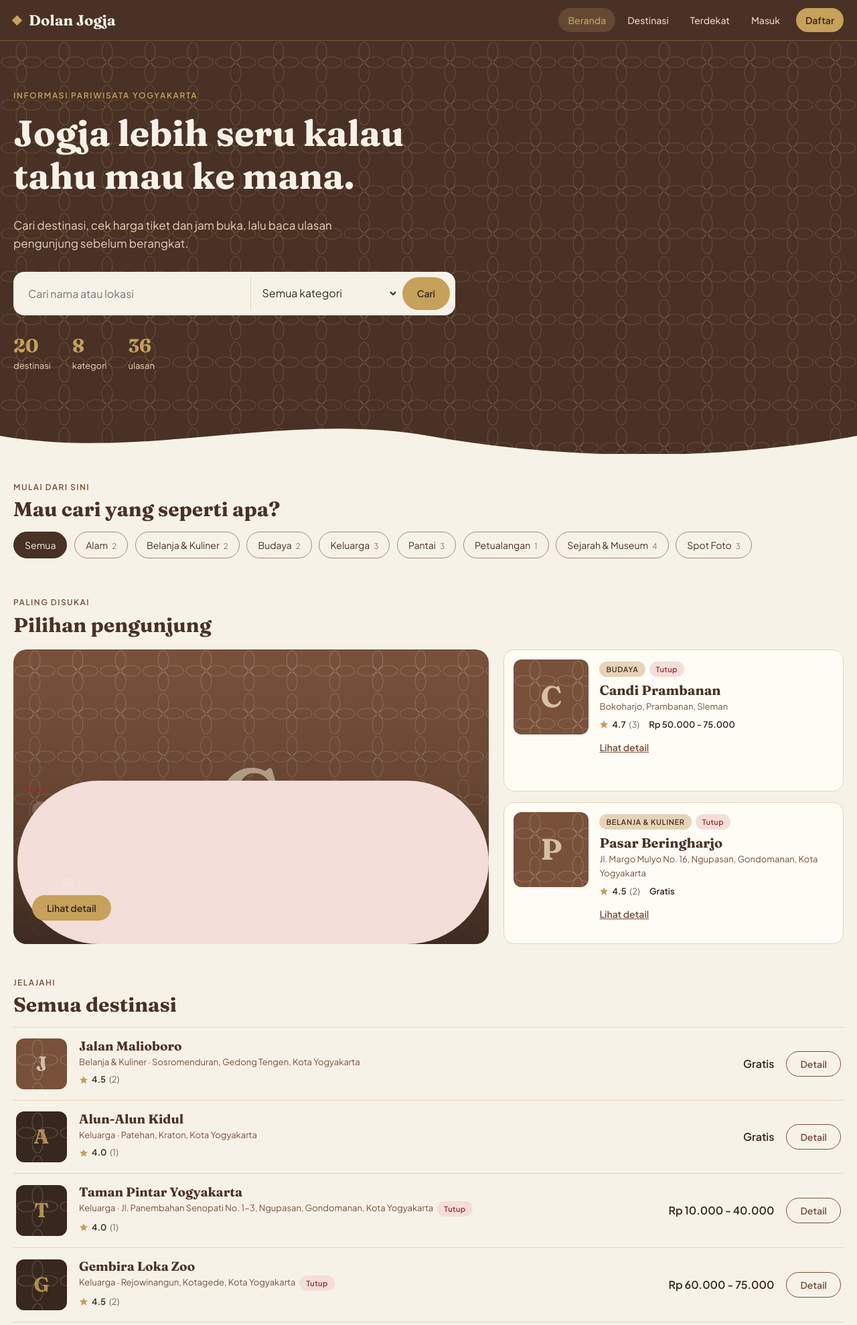
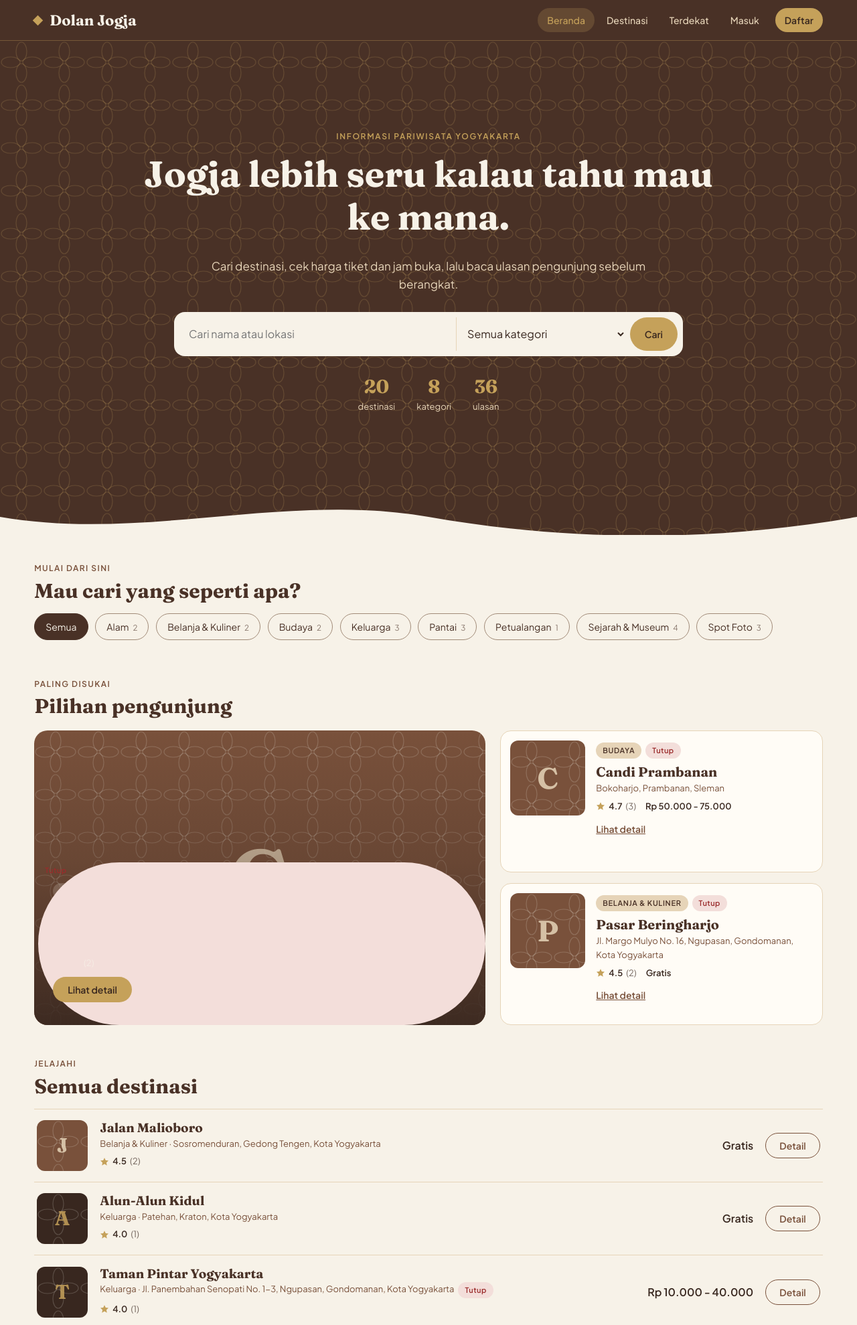
Before and after one commit to FerittoMoka/TubesPWD_A_7, a PHP site: page / in a window 1280 px wide. Shown: the top 1979 px of the page at 67% size. Run offline with PHP 8.4, Linux system fonts and the light colour scheme; data comes from the database, SQL or seed files in the repository.

Commit message:
fullscreen 2

```diff
--- a/TugasBesar/assets/css/style.css
+++ b/TugasBesar/assets/css/style.css
@@ -281,3 +281,21 @@ img { max-width: 100%; }
 .alert-success { background: #E3EEDC; color: #3F6B3A; }
 .tag { display: inline-block; padding: 2px 10px; border-radius: 999px; background: var(--pasir); font-size: 12px; font-weight: 600; }
 .muted { color: var(--coklat-jawa); }
+
+/* ===== Layar penuh =====
+   Konten memenuhi lebar layar dengan tepi yang menyesuaikan ukuran layar.
+   Hapus blok ini jika ingin kembali ke tata letak sempit (atur --lebar di :root). */
+:root { --lebar: 100%; --tepi: clamp(20px, 4vw, 88px); }
+.wadah, .navbar-isi, .hero-isi { padding-left: var(--tepi); padding-right: var(--tepi); }
+.footer { padding-left: var(--tepi); padding-right: var(--tepi); }
+
+/* Hero setinggi layar pertama, isi di tengah */
+.hero { min-height: calc(100vh - 62px); display: flex; align-items: center; }
+.hero-isi { width: 100%; text-align: center; }
+.hero h1 { max-width: 920px; margin-left: auto; margin-right: auto; }
+.hero .pengantar { max-width: 660px; margin-left: auto; margin-right: auto; }
+.form-cari { max-width: 760px; margin-left: auto; margin-right: auto; text-align: left; }
+.hero-angka { justify-content: center; }
+
+/* Teks panjang tetap nyaman dibaca di layar lebar */
+.halaman-isi .panel p { max-width: 110ch; }
```
